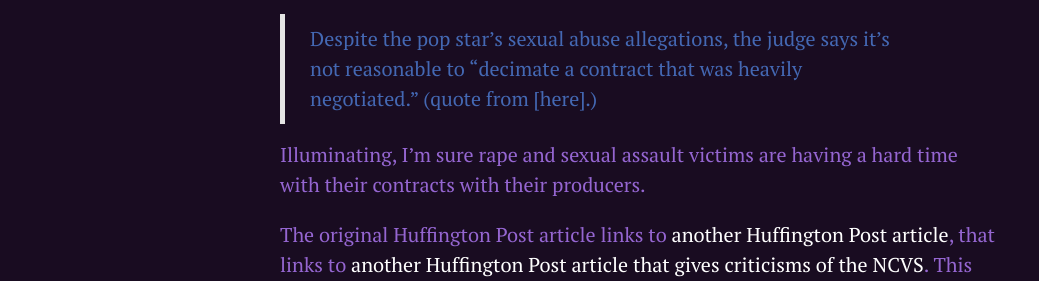
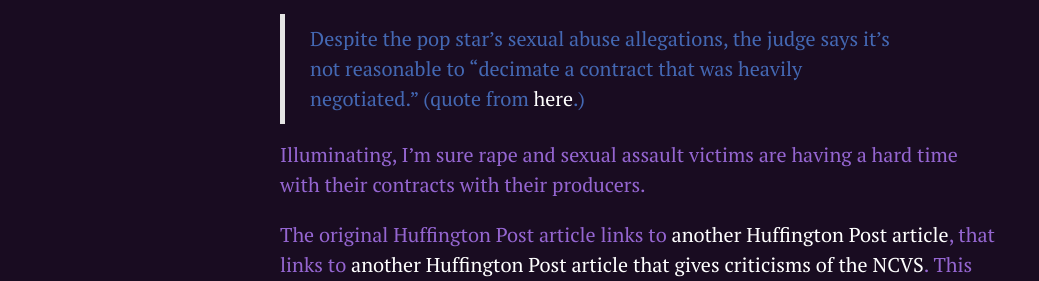
Before and after one commit to hahahahaman/hahahahaman.github.io, a Jekyll site: the page built from blog/_posts/2016-02-25-sexual-assault.md, in a window 1280 px wide and 900 px high, scrolled down 29768 px. Shown: the part 235-516 px from the top of the window, without its empty margins (0-1039 px from the left). Built offline with Jekyll 4.4.1, drawn with Linux system fonts in a browser that asks for light colours; part of the change alters nothing that is shown.

Commit message:
Added missing link.

```diff
--- a/blog/_posts/2016-02-25-sexual-assault.md
+++ b/blog/_posts/2016-02-25-sexual-assault.md
@@ -734,7 +734,7 @@ Is it because? :
 
 > Despite the pop star's sexual abuse allegations, the judge says it's not
 > reasonable to "decimate a contract that was heavily negotiated." (quote from
-> [here].)
+> [here](http://www.hollywoodreporter.com/thr-esq/judge-wont-let-kesha-escape-867571).)
 
 Illuminating, I'm sure rape and sexual assault victims are having a hard time
 with their contracts with their producers.
```
